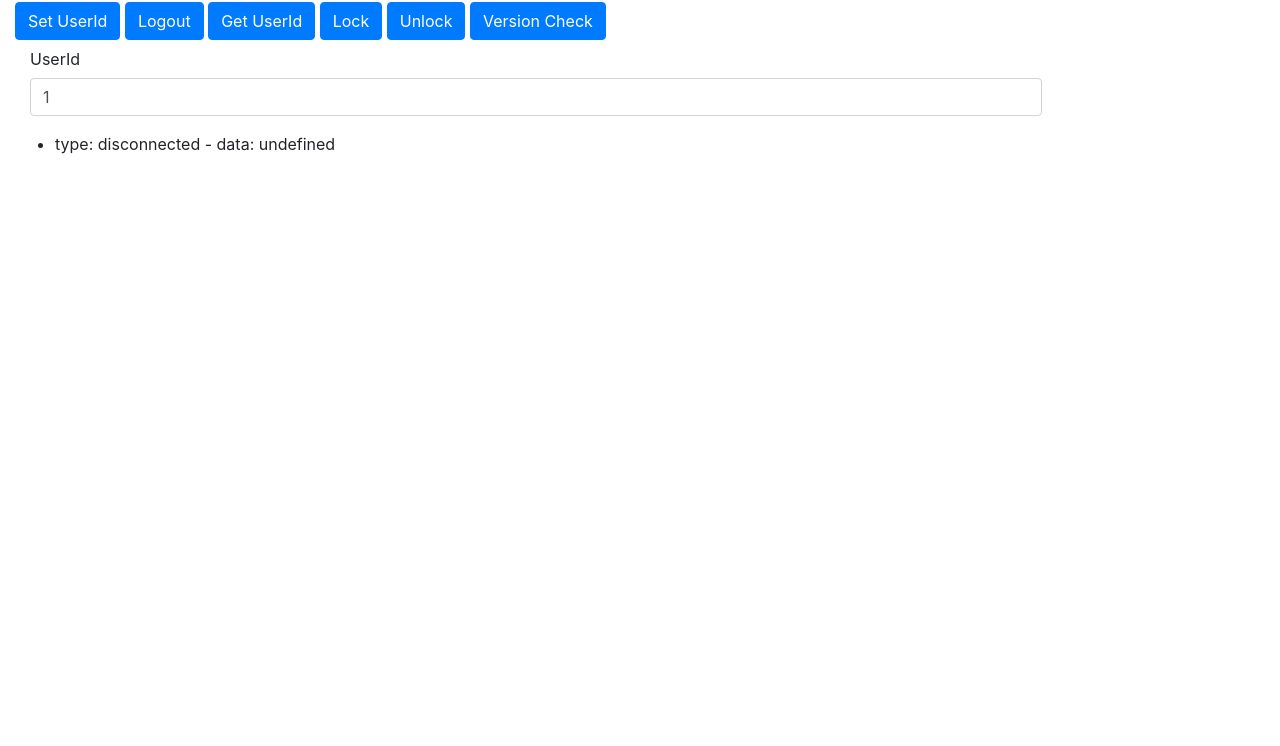
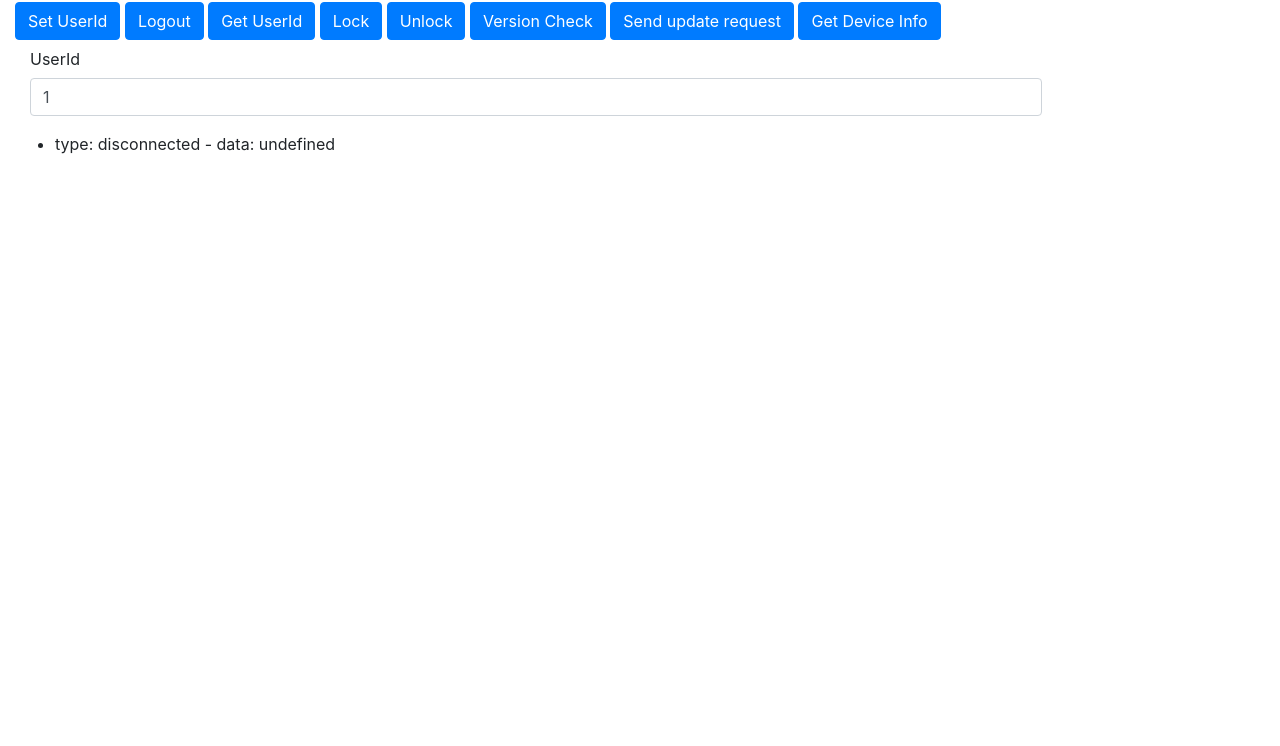
Before and after one commit to ovidius72/node-socket.io-server, a website: page index.html in a window 1280 px wide. Shown: the part 54-800 px from the top of the page. Drawn offline with nearby package versions, Linux system fonts and the light colour scheme.

Commit message:
small reorganization

```diff
--- a/index.html
+++ b/index.html
@@ -59,6 +59,20 @@
             data-command='{"command": "versionCheck", "data": 1 }'
           >
           Version Check
+          </button>
+          <button
+            type="button"
+            class="btn btn-primary command"
+            data-command='{"command": "updateRequest", "data": 1 }'
+          >
+          Send update request
+          </button>
+          <button
+            type="button"
+            class="btn btn-primary command"
+            data-command='{"command": "getDeviceInfo", "data": 1 }'
+          >
+          Get Device Info
           </button>
         </div>
       </div>
--- a/proxy.js
+++ b/proxy.js
@@ -1,6 +1,12 @@
 var http = require("http");
 var url = require("url");
 
+/**
+ * Start the proxy
+ *
+ * @param {number} [port=301]
+ * @param {*} cb
+ */
 const startProxy = (port = 301, cb) => {
   const proxy = http.createServer(function(req, res) {
     const request = url.parse(req.url);
--- a/server.js
+++ b/server.js
@@ -28,7 +28,7 @@ const webWss = new WebSocket.Server({
 
 const clients = [];
 
-let currentUserId = "partners\\user01";
+let currentUserId = "partners\\user002";
 
 // Get user info from the os module.
 // Not used.
```
